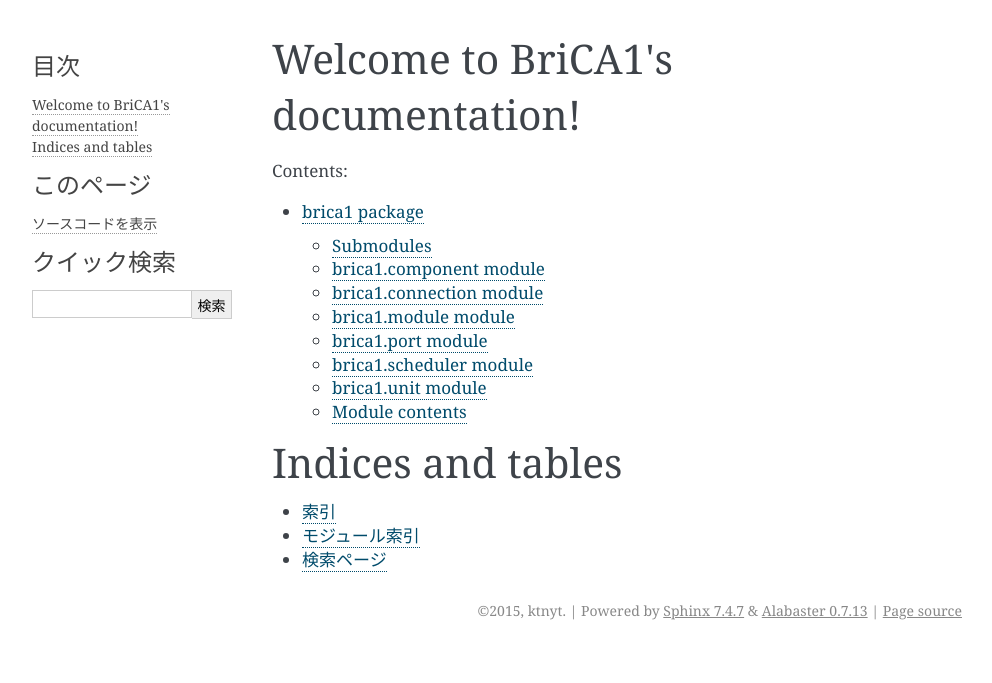
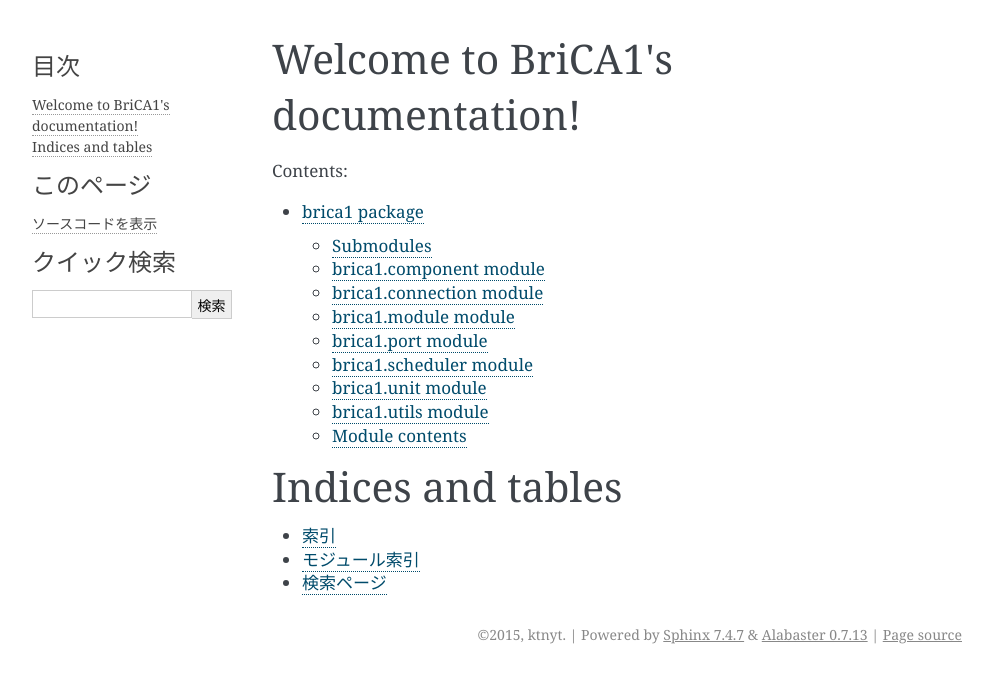
Before and after one commit to wbap/BriCA1, a Sphinx documentation site: the page built from python/doc/index.rst, in a window 1280 px wide. Shown: the top 683 px of the page, without its empty margins (148-1140 px from the left). Built offline with Sphinx 7.4.7, drawn with Linux system fonts in a browser that asks for light colours; formulas are drawn with MathJax 3.

Commit message:
Updated documentation definition to include utils

```diff
--- a/python/doc/brica1/brica1.rst
+++ b/python/doc/brica1/brica1.rst
@@ -52,6 +52,13 @@
     :undoc-members:
     :show-inheritance:
 
+brica1.utils module
+-------------------
+
+.. automodule:: brica1.utils
+    :members:
+    :undoc-members:
+    :show-inheritance:
 
 Module contents
 ---------------
```
